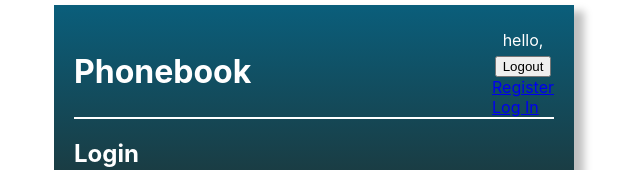
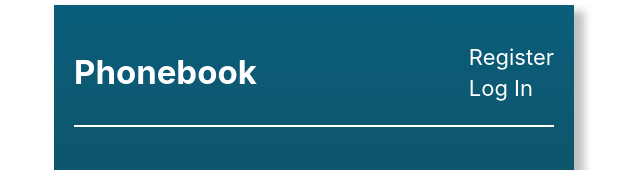
Before and after one commit to jullyrud/08--react-phonebook, a React (Create React App) app: page /08-react-phonebook/login in a window 1280 px wide. Shown: the top 170 px of the page, without its empty margins (326-966 px from the left). Built offline with nearby package versions, Linux system fonts and the light colour scheme.

Commit message:
trial version

```diff
--- a/src/components/App.jsx
+++ b/src/components/App.jsx
@@ -10,6 +10,10 @@ import { useEffect } from "react"
 import { refreshUser } from "reduce/auth/authOperations"
 import { selectIsRefreshing } from "reduce/auth/authSelectors"
 
+import { PrivateRoute } from './PrivateeRoute';
+import { RestrictedRoute } from './RestrictedRoute';
+
+
 export function App() {
     const dispatch = useDispatch()
     const isRefreshing = useSelector(selectIsRefreshing)
@@ -20,13 +24,13 @@ export function App() {
 
 return !isRefreshing && (
 
-      <Routes>
-            <Route path="/" element={<SharedLayout/> }>
-                <Route index element={<Contacts />} />
-                <Route path="/register" element={<Register />} />
-                <Route path="/login" element={<Login />} />
-            </ Route>
-        </Routes>
+    <Routes>
+        <Route path="/" element={<SharedLayout />}>
+            <Route  path="/contacts" element={ <PrivateRoute redirectTo="/login" component={<Contacts />} />} />
+            <Route path="/register" element={<RestrictedRoute redirectTo="/contacts" component={<Register />} />}/>
+            <Route path="/login" element={ <RestrictedRoute redirectTo="/contacts" component={<Login />} />}/>
+        </ Route>
+    </Routes>
     )
 
 }
--- a/src/components/App.styled.jsx
+++ b/src/components/App.styled.jsx
@@ -2,6 +2,7 @@ import styled from '@emotion/styled'
 
 export const Wrap = styled.div`
     max-width: 480px;
+    height: 100vh;
 
     margin: 5px auto;
     padding: 20px;
--- a/src/components/AppBar/UserInformation/UserInformation.js
+++ b/src/components/AppBar/UserInformation/UserInformation.js
@@ -13,7 +13,7 @@ export const UserInformation = () => {
 }
     return (
         <UserInformationWrap>
-            <Name>hello, {name}</Name>
+            <Name>Hello, {name}</Name>
             <button onClick={onHandleClick}>Logout</button>
         </UserInformationWrap>
     )
--- a/src/components/AppBar/UserMenu/UserMenu.js
+++ b/src/components/AppBar/UserMenu/UserMenu.js
@@ -2,21 +2,20 @@ import { UserMenuWrap, NameAndBtnWrap, Tittle, NavLinkStyled} from "./UserMenu.s
 // import { IoMdContacts } from "react-icons/io";
 import { UserInformation } from "components/AppBar/UserInformation/UserInformation";
 import { UserNavigation } from "components/AppBar/UserNavigation/UserNavigation";
-// import { useSelector } from "react-redux";
-// import { selectIsLoggedIn } from "reduce/auth/authSelectors";
+import { useSelector } from "react-redux";
+import { selectIsLoggedIn } from "reduce/auth/authSelectors";
 
 
 export const UserMenu = () => {
-// const isLogin = useSelector(selectIsLoggedIn)
-//   console.log(isLogin);
+const isLogin = useSelector(selectIsLoggedIn)
+
     return (
         <UserMenuWrap>
 
             {/* <IoMdContacts size='5em' /> */}
-            <NavLinkStyled to="/"><Tittle>Phonebook</Tittle></NavLinkStyled>
+            <NavLinkStyled to="/contacts"><Tittle>Phonebook</Tittle></NavLinkStyled>
             <NameAndBtnWrap>
-                 <UserInformation />
-             <UserNavigation/>
+                 { isLogin ?  <UserInformation /> : <UserNavigation />}
             </NameAndBtnWrap>
         </ UserMenuWrap>
 
--- a/src/components/AppBar/UserMenu/UserMenu.styled.js
+++ b/src/components/AppBar/UserMenu/UserMenu.styled.js
@@ -8,9 +8,11 @@ export const UserMenuWrap = styled.div`
     align-items: center
 `
 export const Name = styled.p`
+font-size: 18px;
+
  margin: 5px 0;
 `
-export const Tittle = styled.h1`
+export const Tittle = styled.h2`
 color: white;
 `
 export const NameAndBtnWrap = styled.div`
@@ -23,4 +25,10 @@ text-align: center;
 `
 export const NavLinkStyled = styled(NavLink)`
 text-decoration:none;
+color: white;
+font-size: 22px;
+margin-bottom: 5px;
+&:hover {
+    color: grey;
+  }
 `
--- a/src/components/AppBar/UserNavigation/UserNavigation.js
+++ b/src/components/AppBar/UserNavigation/UserNavigation.js
@@ -1,15 +1,17 @@
-import { NavLink } from 'react-router-dom';
+
+import { NavLinkStyled} from "../UserMenu/UserMenu.styled"
+
 
 export const UserNavigation = () => {
 
     return (
         <>
-        <NavLink to="/register">
+        <NavLinkStyled to="/register">
         Register
-        </NavLink>
-        <NavLink  to="/login">
+        </NavLinkStyled>
+        <NavLinkStyled  to="/login">
         Log In
-        </NavLink>
+        </NavLinkStyled>
         </>
     )
 }
--- /dev/null
+++ b/src/components/PrivateeRoute.js
@@ -0,0 +1,14 @@
+import { useSelector } from 'react-redux';
+import { Navigate } from 'react-router-dom';
+import { selectIsLoggedIn, selectIsRefreshing } from '../reduce/auth/authSelectors'
+
+
+
+export const PrivateRoute = ({ component: Component, redirectTo = '/' }) => {
+  const isLoggedIn = useSelector(selectIsLoggedIn)
+  const isRefreshing = useSelector(selectIsRefreshing)
+
+  const shouldRedirect = !isLoggedIn && !isRefreshing;
+
+  return shouldRedirect ? <Navigate to={redirectTo} /> : Component;
+};
--- /dev/null
+++ b/src/components/RestrictedRoute.js
@@ -0,0 +1,9 @@
+import { useSelector } from 'react-redux';
+import { Navigate } from 'react-router-dom';
+import { selectIsLoggedIn } from '../reduce/auth/authSelectors'
+
+export const RestrictedRoute = ({ component: Component, redirectTo = '/' }) => {
+    const isLoggedIn = useSelector(selectIsLoggedIn)
+
+  return isLoggedIn ? <Navigate to={redirectTo} /> : Component;
+};
--- a/src/pages/Login.js
+++ b/src/pages/Login.js
@@ -2,6 +2,7 @@
 import { AddForm, Input, Label, Button } from '../components/form/Form.styled'
 import { useDispatch } from "react-redux"
 import { login } from 'reduce/auth/authOperations'
+import { Wrap } from '../components/App.styled'
 
 
 export const Login = () => {
@@ -19,7 +20,7 @@ export const Login = () => {
   }
 
     return (
-        <>
+        <Wrap>
         <h2>Login</h2>
          <AddForm onSubmit={onHandkeSubmit}>
 
@@ -44,7 +45,7 @@ export const Login = () => {
         />
         <Button  type="submit">Login</Button>
       </AddForm>
-        </>
+        </Wrap>
 
 
 
--- a/src/pages/Register.js
+++ b/src/pages/Register.js
@@ -1,5 +1,6 @@
 
 import { AddForm, Input, Label, Button } from '../components/form/Form.styled'
+import { Wrap } from '../components/App.styled'
 import { register } from 'reduce/auth/authOperations'
 import { useDispatch } from "react-redux"
 
@@ -18,7 +19,7 @@ export const Register = () => {
   }
 
     return (
-        <>
+        <Wrap>
         <h2>REGISTRATION</h2>
          <AddForm onSubmit={onHandkeSubmit}>
         <Label htmlFor="name">Name</Label>
@@ -52,7 +53,7 @@ export const Register = () => {
         />
         <Button  type="submit">Register</Button>
       </AddForm>
-        </>
+        </Wrap>
 
 
 
--- a/src/reduce/auth/authOperations.js
+++ b/src/reduce/auth/authOperations.js
@@ -48,8 +48,7 @@ export const refreshUser = createAsyncThunk(
   'auth/refresh',
   async (_, thunkAPI) => {
 
-    const state = thunkAPI.getState();
-    const persistedToken = state.auth.token;
+    const persistedToken = thunkAPI.getState().auth.token;
 
     if (persistedToken === null) {
       return thunkAPI.rejectWithValue('Unable to fetch user');
@@ -57,7 +56,7 @@ export const refreshUser = createAsyncThunk(
     try {
 
       setAuthHeader(persistedToken);
-      const { data } = await axios.get('/users/me');
+      const { data } = await axios.get('/users/current');
       return data;
     } catch (error) {
       return thunkAPI.rejectWithValue(error.message);
--- a/src/reduce/auth/authSlise.js
+++ b/src/reduce/auth/authSlise.js
@@ -34,8 +34,6 @@ const authSlice = createSlice({
                     state.isRefreshing = true
                 })
                 .addCase(refreshUser.fulfilled, (state, action) => {
-                    console.log(state);
-                    console.log(action.payload);
                     state.user = action.payload;
                     state.isLoggedIn = true;
                     state.isRefreshing = false;
```
